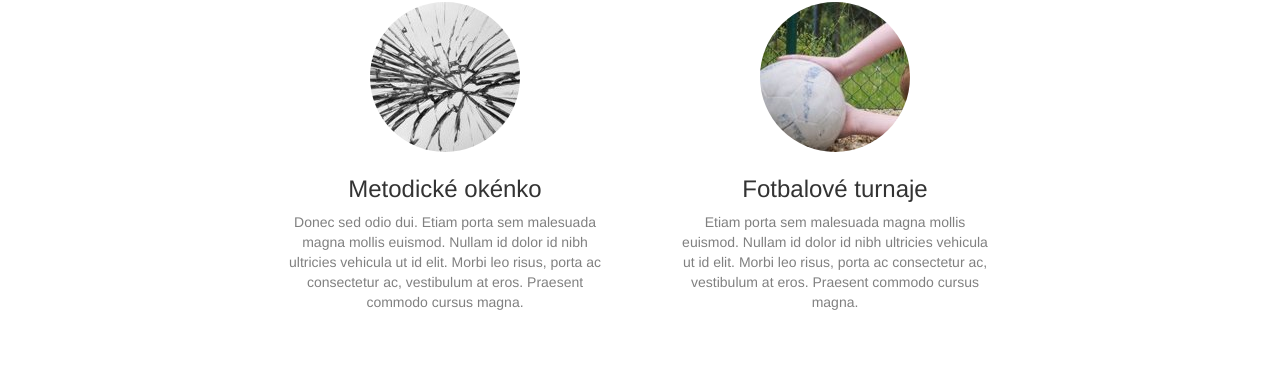
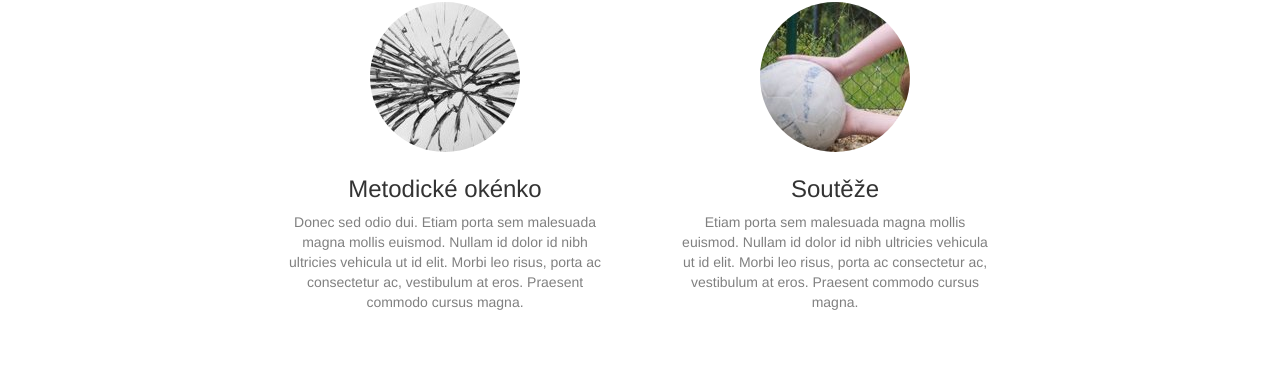
Before and after one commit to zoul/zijeme-hrou, a Jekyll site: the page index.html, which Jekyll copies as it is, in a window 1280 px wide. Shown: the part 703-1072 px from the top of the page. Built offline with Jekyll 4.4.1, drawn with Linux system fonts in a browser that asks for light colours; nearby versions of some CDN libraries; library files that are not in the unit come from our copies.

Commit message:
Zobecnil jsem „fotbalové turnaje“ na „soutěže“.

```diff
--- a/_layouts/tournament.html
+++ b/_layouts/tournament.html
@@ -22,7 +22,7 @@
             <div class="collapse navbar-collapse navbar-ex1-collapse">
                 <ul class="nav navbar-nav">
                     <li><a href="#">Metodika</a></li>
-                    <li class="active"><a href="#">Fotbalové turnaje</a></li>
+                    <li class="active"><a href="#">Soutěže</a></li>
                 </ul>
             </div>
         </nav>
--- a/index.html
+++ b/index.html
@@ -37,11 +37,11 @@
                     </a>
                 </div>
                 <div class="col-xs-4">
-                    <a href="/turnaje/">
+                    <a href="/souteze/">
                         <div class="border">
-                            <img src="/img/turnaje.jpg" class="img-circle" alt="">
+                            <img src="/img/souteze.jpg" class="img-circle" alt="">
                         </div>
-                        <h3>Fotbalové turnaje</h3>
+                        <h3>Soutěže</h3>
                         <p>Etiam porta sem malesuada magna mollis euismod. Nullam
                         id dolor id nibh ultricies vehicula ut id elit. Morbi leo
                         risus, porta ac consectetur ac, vestibulum at eros.
--- a/turnaje/index.html
+++ b/souteze/index.html
@@ -1,4 +1,4 @@
 ---
 layout: tournament
-title: Fotbalové turnaje
+title: Soutěže
 ---
```
Also changed, not shown: img/souteze.jpg (renamed from img/turnaje.jpg).
